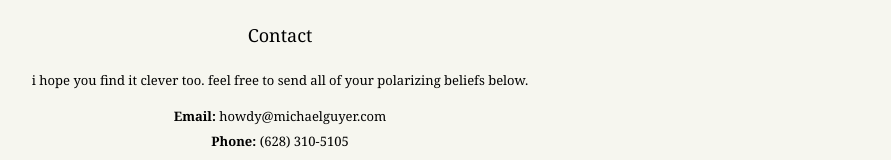
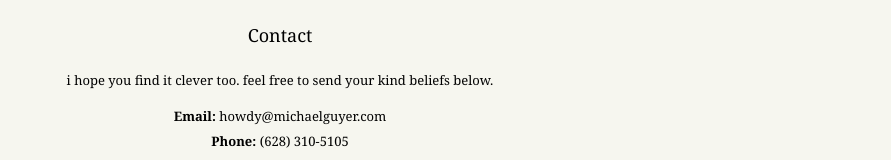
Before and after one commit to jasonesg/readme-sibjas, a plain HTML site: page index.html in a window 1280 px wide. Shown: the part 819-979 px from the top of the page, without its empty margins (360-1251 px from the left). Drawn offline with Linux system fonts and the light colour scheme.

Commit message:
Update index.html

```diff
--- a/index.html
+++ b/index.html
@@ -38,7 +38,7 @@
             <h2>Contact</h2>
             <div class="contact-content">
                 <p>i hope you find it clever too.
-                    feel free to send all of your polarizing beliefs below.
+                    feel free to send your kind beliefs below.
                 </p>
                 <div class="contact-info">
                     <p><strong>Email:</strong> howdy@michaelguyer.com</p>
```
